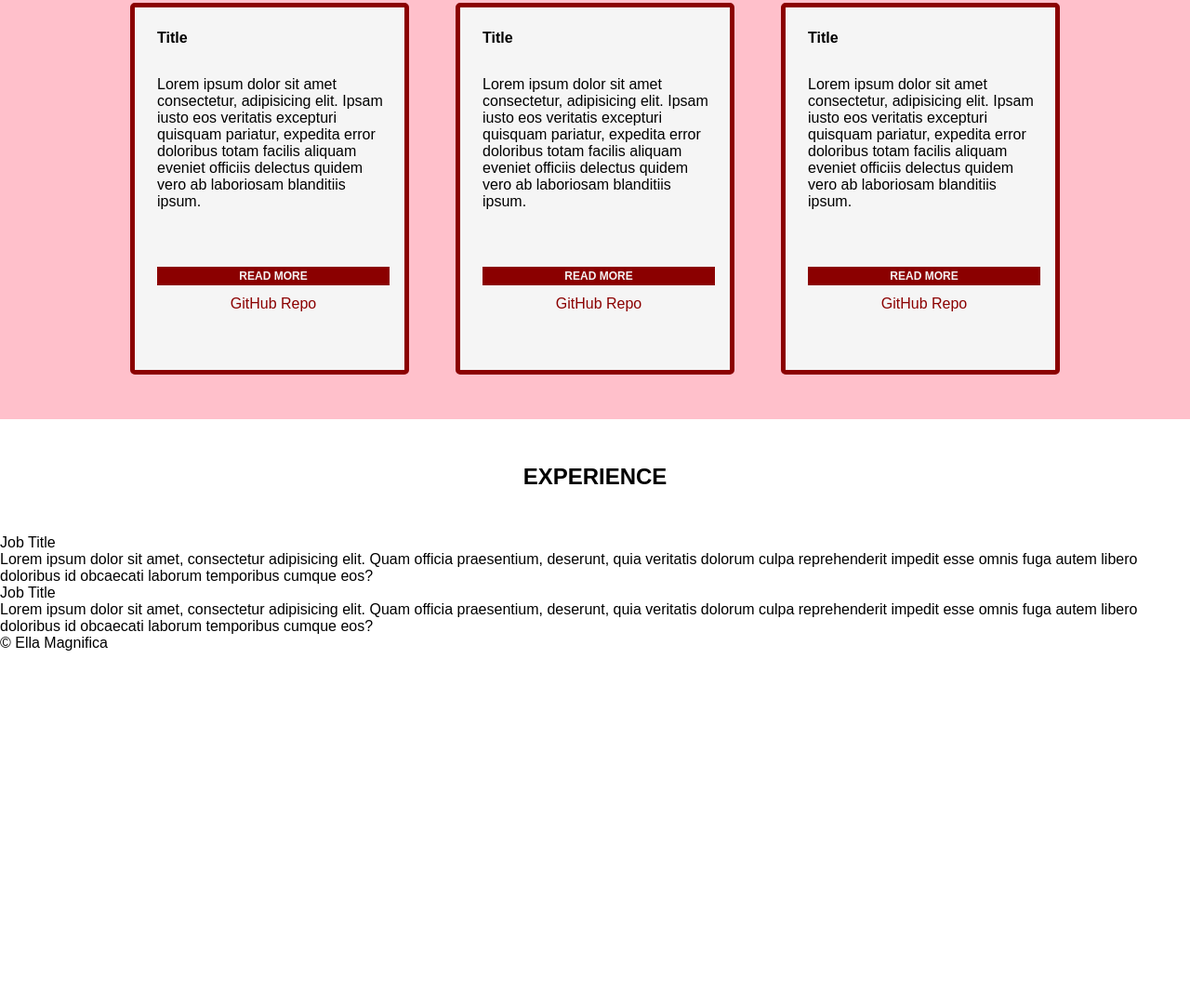
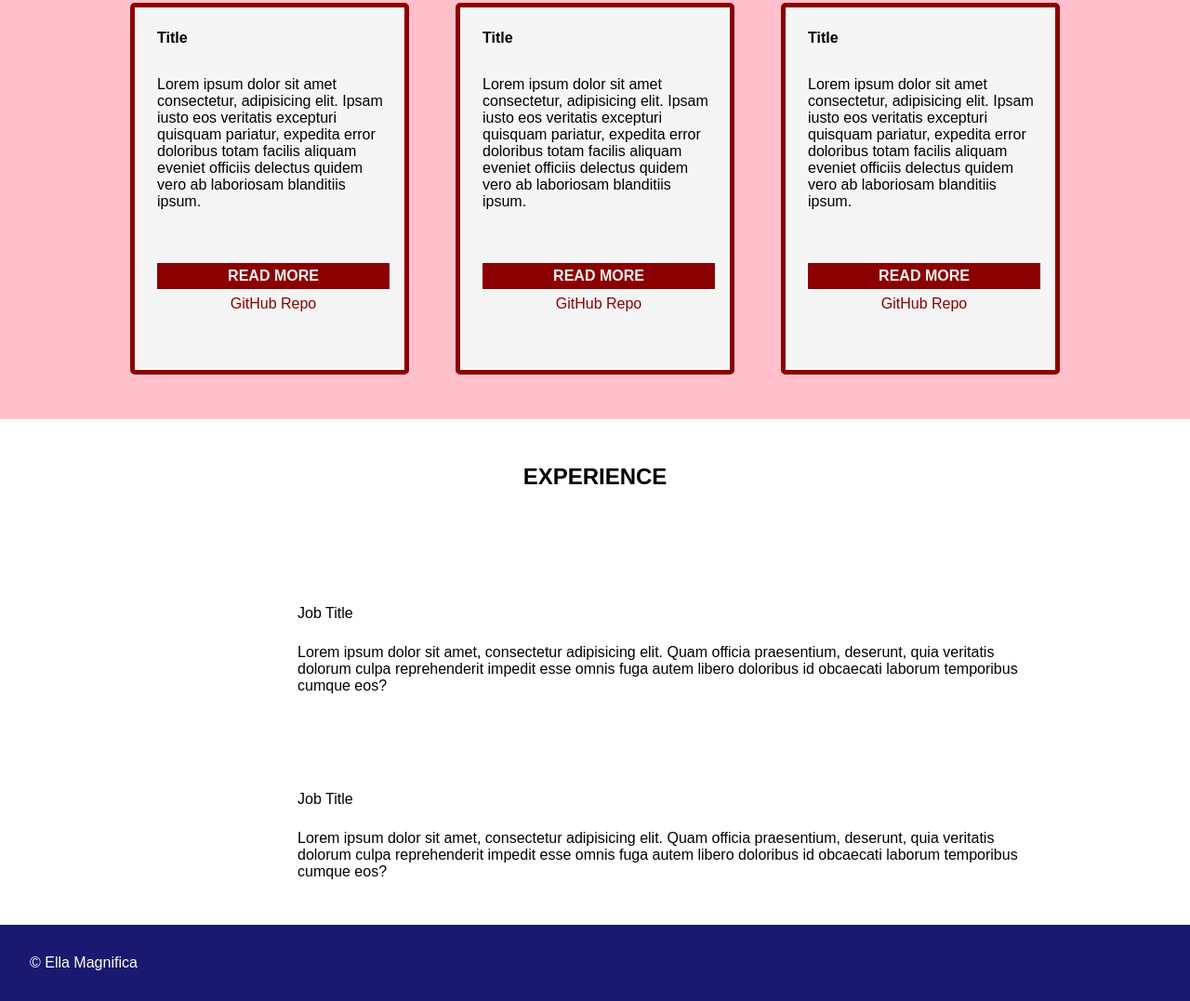
Before and after one commit to GK230/boolean-uk-html-full-stack-portfolio, a website: page index.html in a window 1280 px wide. Shown: the part 1333-2410 px from the top of the page at 93% size. Before the commit the page ends 2034 px from the top, so only its background shows below. Drawn offline with Linux system fonts and the light colour scheme.

Commit message:
Layout and styling completed

```diff
--- a/index.html
+++ b/index.html
@@ -130,6 +130,7 @@
     </section>
     <section class="experience">
       <h2>EXPERIENCE</h2>
+      <div class="job">
         <p class="job-title">Job Title</p>
         <p class="job-info">
           Lorem ipsum dolor sit amet, consectetur adipisicing elit. Quam officia
@@ -137,6 +138,8 @@
           impedit esse omnis fuga autem libero doloribus id obcaecati laborum
           temporibus cumque eos?
         </p>
+      </div>
+      <div class="job">
         <p class="job-title">Job Title</p>
         <p class="job-info">
           Lorem ipsum dolor sit amet, consectetur adipisicing elit. Quam officia
@@ -144,9 +147,12 @@
           impedit esse omnis fuga autem libero doloribus id obcaecati laborum
           temporibus cumque eos?
         </p>
+      </div>
     </section>
     <footer>
-      &#169 Ella Magnifica
+      <div class="copyright">
+        <p>&#169 Ella Magnifica</p>
+      </div>
     </footer>
   </body>
 </html>
--- a/style.css
+++ b/style.css
@@ -185,8 +185,8 @@ section.portfolio .projects .project3 a.project-link {
   background-color: darkred;
   color: whitesmoke;
   text-decoration: none;
-  font-size: 0.75rem;
-  padding: 0.2rem;
+  font-size: 1rem;
+  padding: 0.3rem;
   font-weight: bold;
 }
 
@@ -210,3 +210,30 @@ section.portfolio .projects .project3 .project-links .github p a.github-link {
   color: darkred;
   text-decoration: none;
 }
+
+section.experience {
+  display: grid;
+  grid-template-rows: 200px 200px;
+}
+
+section.experience .job {
+  margin-left: 20rem;
+  width: 800px;
+  padding-bottom: 3rem;
+}
+
+section.experience .job .job-title {
+  margin-bottom: 1.5rem;
+}
+
+section.experience p {
+}
+
+footer {
+  background-color: midnightblue;
+}
+
+footer .copyright p {
+  color: white;
+  padding: 2rem;
+}
```
Lines whose indentation alone changed are shown as unchanged.
